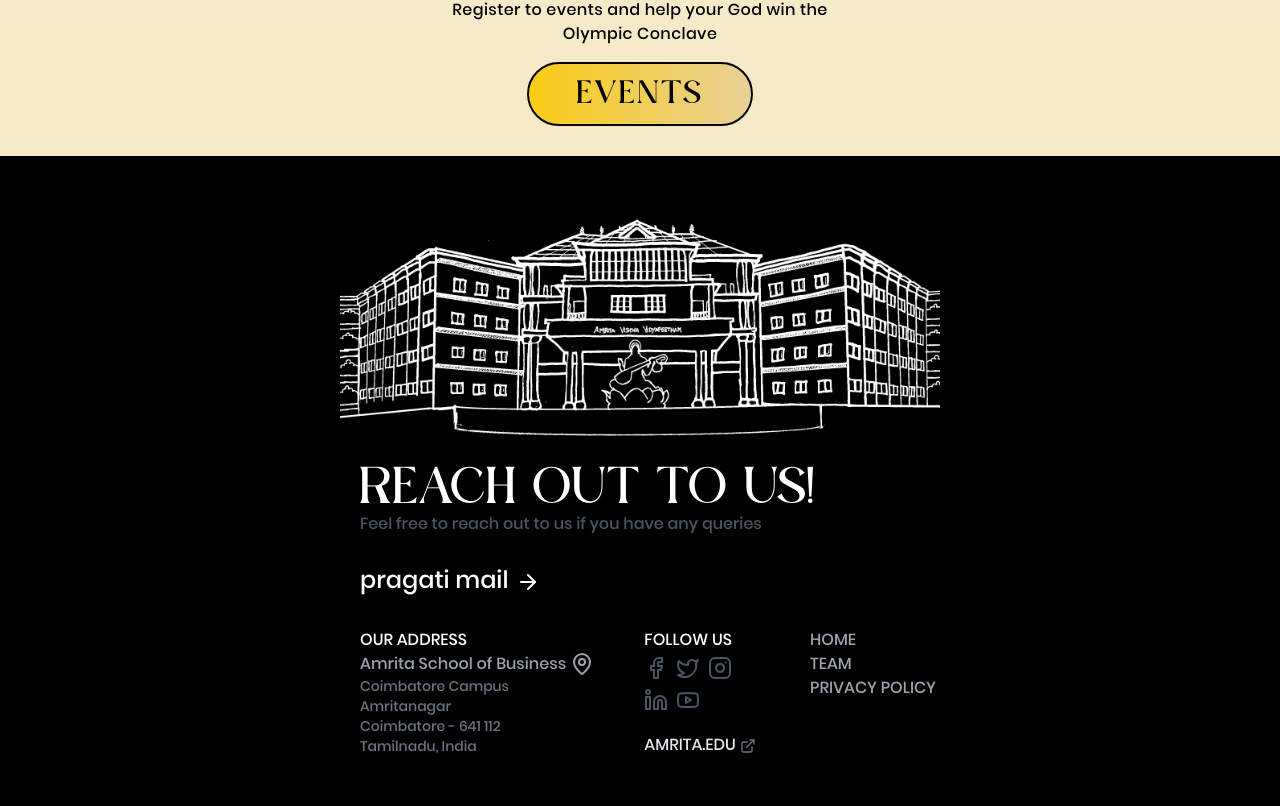
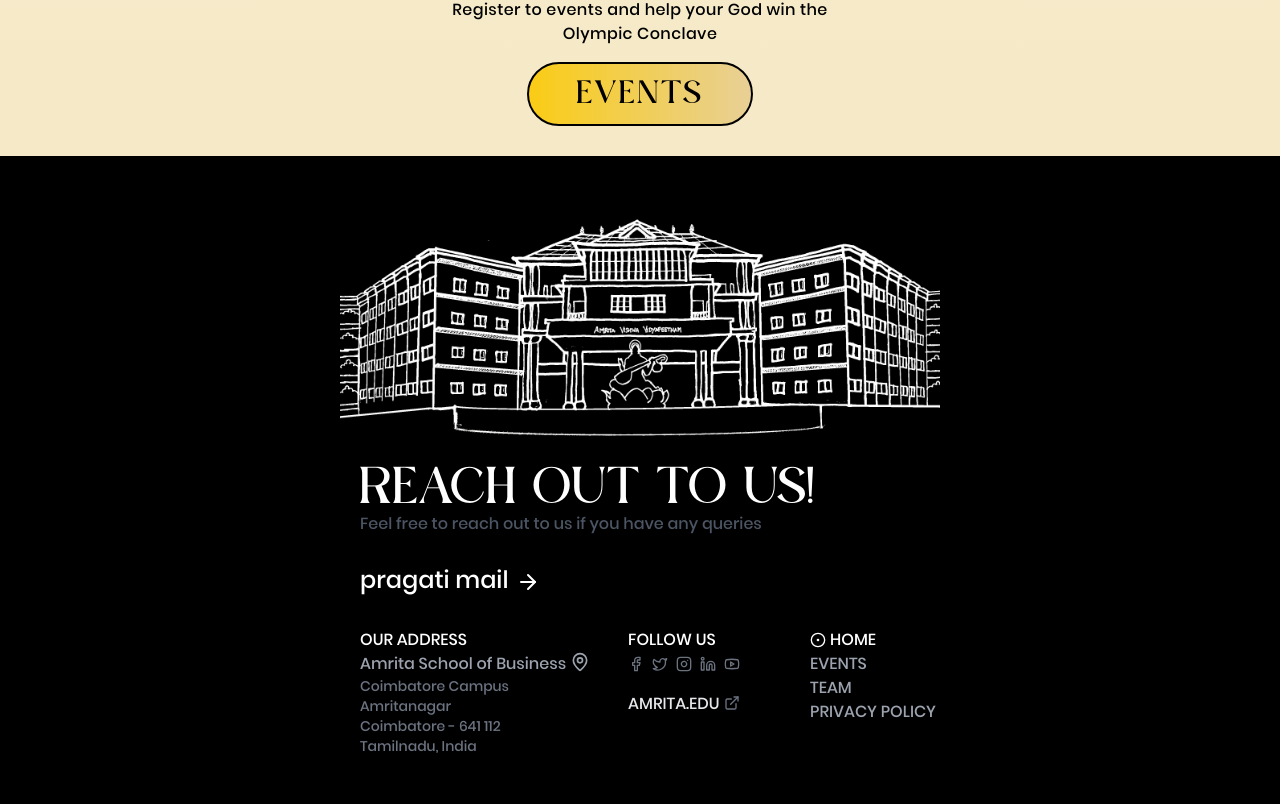
Before and after one commit to TharunKumarrA/Pragati_Frontend_2025, a Next.js app: page / in a window 1280 px wide. Shown: the part 3108-3914 px from the top of the page. Built offline with nearby package versions, Linux system fonts and the light colour scheme.

Commit message:
refactor(footer): changes suggested by @Abhinav-ark to footer done

```diff
--- a/src/app/components/footer.jsx
+++ b/src/app/components/footer.jsx
@@ -1,4 +1,3 @@
-import React from "react";
 import {
   ArrowRight,
   Facebook,
@@ -17,6 +16,7 @@ import Link from "next/link";
 const Footer = ({ current_page }) => {
   const pages = [
     { name: "HOME", href: "/" },
+    {name: "EVENTS", href: "/events"},
     { name: "TEAM", href: "/team" },
     { name: "PRIVACY POLICY", href: "/privacy-policy" },
   ];
@@ -63,7 +63,7 @@ const Footer = ({ current_page }) => {
               >
                 <span className="text-gray-400 hover:text-white flex">
                   <p>Amrita School of Business</p>
-                  <MapPin className="ml-[4px]" />
+                  <MapPin className="ml-[4px] w-5 h-5" />
                 </span>
               </Link>
               <p className="text-gray-500 text-sm">Coimbatore Campus</p>
@@ -75,31 +75,31 @@ const Footer = ({ current_page }) => {
             {/* Social Media Links */}
             <div className="mt-3">
               <h2 className="text-white font-bold">FOLLOW US</h2>
-              <div className="flex flex-wrap mt-1 w-28 gap-2">
+              <div className="flex flex-wrap mt-1 w-36 gap-2">
                 {[
                   {
                     href: "", // need to add the social media links
-                    icon: <Facebook />,
+                    icon: <Facebook className="w-4 h-4"/>,
                   },
                   {
                     href: "",
-                    icon: <Twitter />,
+                    icon: <Twitter className="w-4 h-4"/>,
                   },
                   {
                     href: "",
-                    icon: <Instagram />,
+                    icon: <Instagram className="w-4 h-4"/>,
                   },
                   {
                     href: "",
-                    icon: <Linkedin />,
+                    icon: <Linkedin className="w-4 h-4"/>,
                   },
                   {
                     href: "",
-                    icon: <Youtube />,
+                    icon: <Youtube className="w-4 h-4"/>,
                   },
                 ].map((link, index) => (
                   <Link key={index} href={link.href} target="_blank">
-                    <span className="text-gray-600 hover:text-white">
+                    <span className="text-gray-500 hover:text-white">
                       {link.icon}
                     </span>
                   </Link>
@@ -116,7 +116,7 @@ const Footer = ({ current_page }) => {
                   >
                     AMRITA.EDU
                   </Link>
-                  <ExternalLink className="pr-1 pl-1 text-gray-500 text-xl mt-0.5 hover:scale-120" />
+                  <ExternalLink className="pr-1 pl-1 text-gray-500 text-xl -mt-0.5 hover:scale-120" />
                 </div>
               </div>
             </div>
@@ -127,7 +127,7 @@ const Footer = ({ current_page }) => {
                 <div key={page.name} className="text-gray-400 hover:text-white">
                   {current_page === page.name.toLowerCase() ? (
                     <div className="flex items-center text-white">
-                      <CircleDot className="align-middle mr-1" />
+                      <CircleDot className="align-middle mr-1 w-4 h-4" />
                       <Link href={page.href}>{page.name}</Link>
                     </div>
                   ) : (
--- a/src/app/page.js
+++ b/src/app/page.js
@@ -1,17 +1,23 @@
-import About from "./components/About";
-import Footer from "./components/footer";
-import HeroLanding from "./components/HeroLanding";
-import Sponsors from "./components/Sponsors";
+"use client";
+
+import { usePathname } from "next/navigation";
+import About from "@/app/components/About";
+import Footer from "@/app/components/footer";
+import HeroLanding from "@/app/components/HeroLanding";
+import Sponsors from "@/app/components/Sponsors";
 import OlympicConclave from "@/app/components/11_gods/olympic_conclave.jsx";
 
 export default function Home() {
+  const pathname = usePathname(); // Get the current pathname
+  const currentPage = pathname === "/" ? "home" : pathname.replace("/", ""); // Map pathname to a readable page name
+
   return (
     <div>
-      <HeroLanding/>
-      <Sponsors/>
-      <About/>
+      <HeroLanding />
+      <Sponsors />
+      <About />
       <OlympicConclave />
-      <Footer/>
+      <Footer current_page={currentPage} /> {/* Pass currentPage to Footer */}
     </div>
   );
 }
```
